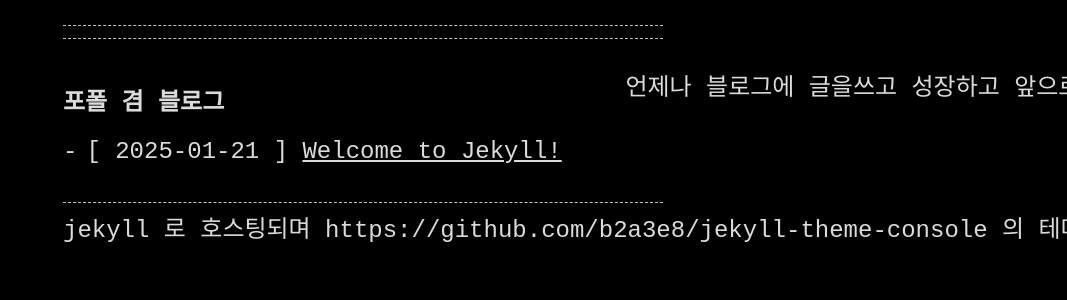
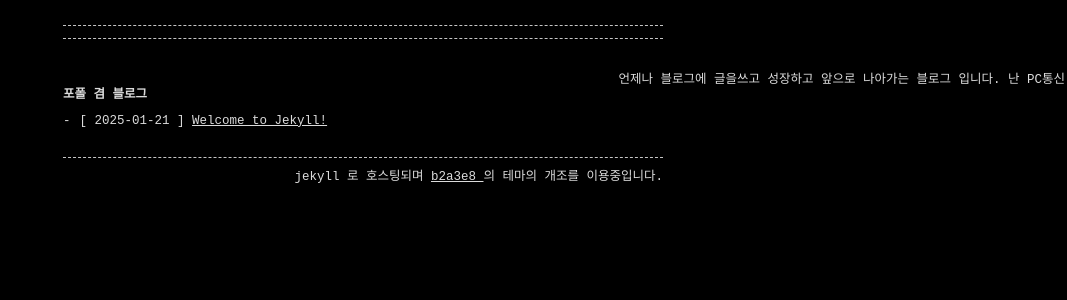
Before and after one commit to Mrochu/Mrochu.github.io, a Jekyll site: the page built from index.md, in a window 1280 px wide. Shown: the top 300 px of the page, without its empty margins (213-1280 px from the left). Built offline with Jekyll 4.4.1, drawn with Linux system fonts in a browser that asks for light colours.

Commit message:
foot 링크형태 변경

```diff
--- a/_includes/footer.html
+++ b/_includes/footer.html
@@ -1,4 +1,6 @@
 <footer>
   {{ site.footer }}
-  jekyll 로 호스팅되며 https://github.com/b2a3e8/jekyll-theme-console 의 테마를 이용중입니다.
+  jekyll 로 호스팅되며 <a href="https://github.com/b2a3e8/jekyll-theme-console">
+    b2a3e8
+  </a> 의 테마의 개조를 이용중입니다.
 </footer>
--- a/_sass/typing.scss
+++ b/_sass/typing.scss
@@ -3,7 +3,7 @@
 /* 전체 텍스트에 타이핑 효과를 부여하는 CSS */
 body, p, h1, h2, h3, h4, h5, h6, li {
 	font-family: 'Courier New', monospace;
-	font-size: 24px;
+	//font-size: 24px;
 	white-space: nowrap;
 	overflow: hidden;
 	display: inline-block;
```
